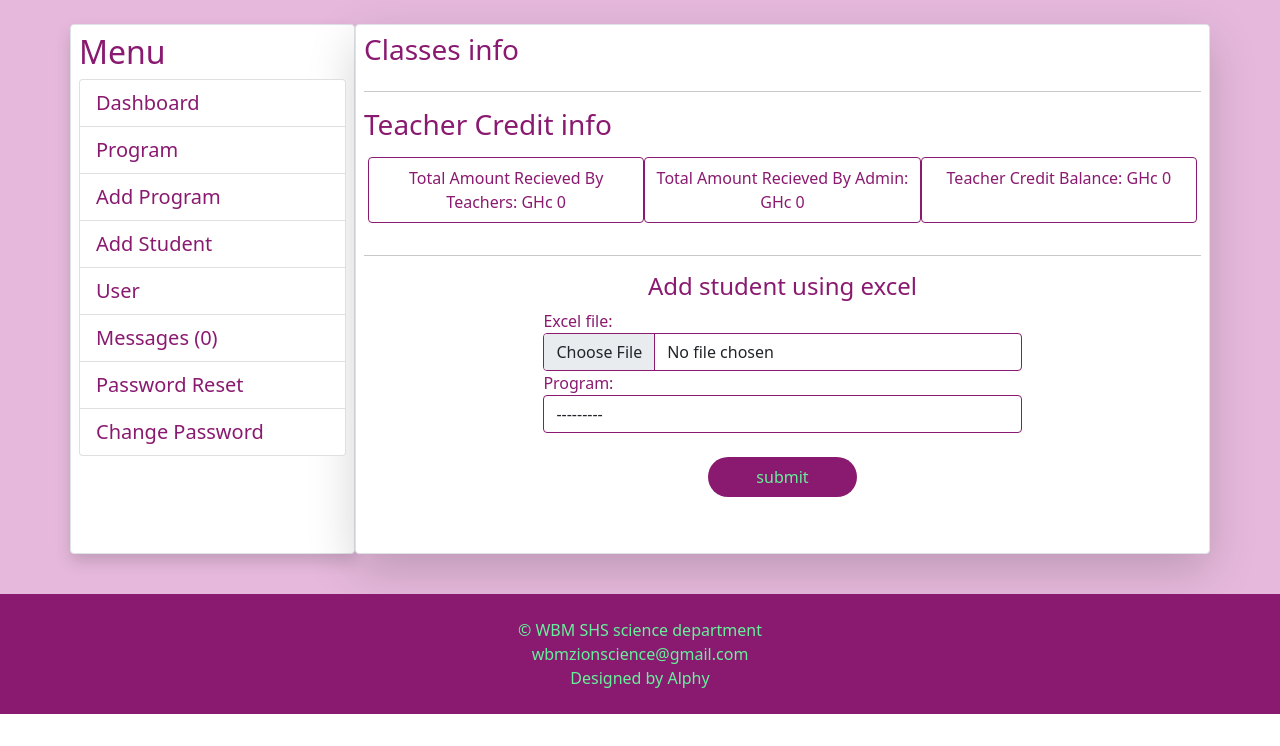
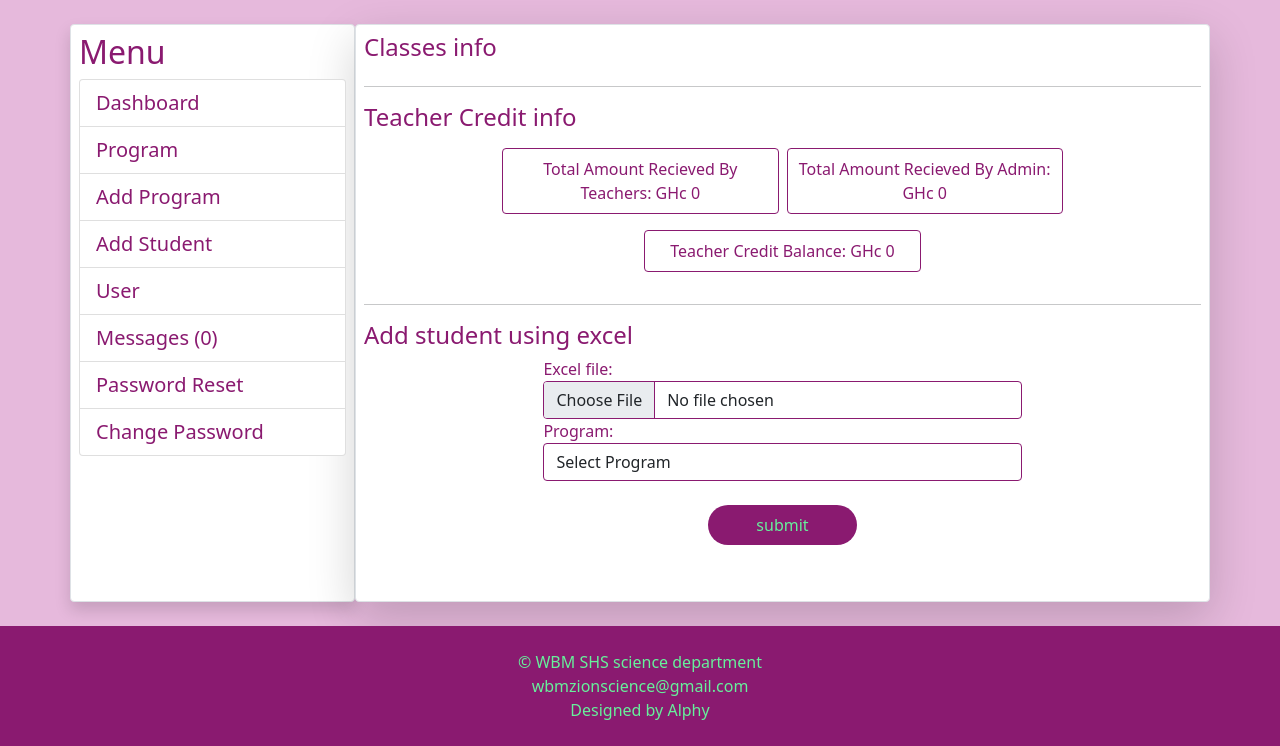
Before and after one commit to free20064u/dues, a Django app: page /dashboard/ in a window 1280 px wide. Shown: the part 86-832 px from the top of the page. Before the commit the page ends 800 px from the top, so only its background shows below. Run offline with Django 5.2, Linux system fonts and the light colour scheme; the visitor is signed in with stand-in values (Sample User, id 1); data that the repository does not hold is empty; some libraries are stand-ins or nearby versions.

Commit message:
dashes removed from forms

```diff
--- a/extraction/forms.py
+++ b/extraction/forms.py
@@ -5,7 +5,7 @@ from main.models import Program
 
 
 class FileForm(forms.ModelForm):
-    program = forms.ModelChoiceField(queryset=Program.objects.all(), widget=forms.Select(attrs={'class':'form-control border border-primary rounded'}))
+    program = forms.ModelChoiceField(queryset=Program.objects.all(),empty_label='Select Program', widget=forms.Select(attrs={'class':'form-control border border-primary rounded'}))
     file = forms.FileField(label='Excel file', widget=forms.FileInput(attrs={'class':'form-control border border-primary rounded'}))
     class Meta:
         model=File
--- a/main/forms.py
+++ b/main/forms.py
@@ -20,7 +20,7 @@ class StudentForm(forms.ModelForm):
     first_name = forms.CharField(label='', widget= forms.TextInput(attrs={'class': 'form-control mb-2 border border-primary', 'placeholder':'First name'}))
     middle_name = forms.CharField(label='',required=False, widget= forms.TextInput(attrs={'class': 'form-control mb-2 border border-primary', 'placeholder':'Middle name'}))
     last_name = forms.CharField(label='', widget= forms.TextInput(attrs={'class': 'form-control mb-2 border border-primary', 'placeholder':'Last name'}))
-    program = forms.ModelChoiceField(label='', queryset=Program.objects.all(), widget=forms.Select(attrs={'class':'form-control mb-2 border border-primary', 'placeholder':'Username'}))
+    program = forms.ModelChoiceField(label='', queryset=Program.objects.all(),empty_label='Select program', widget=forms.Select(attrs={'class':'form-control mb-2 border border-primary'}))
 
     class Meta:
         model = Student
--- a/main/templates/main/dashboard.html
+++ b/main/templates/main/dashboard.html
@@ -12,7 +12,7 @@
         </div>
         <div class="col-12 col-sm-9 bg-white my-4 p-2 border rounded shadow-lg">
             <!--Information about the progams-->
-            <h3 class="text-primary">Classes info</h3>
+            <h4 class="text-primary">Classes info</h4>
             <div class="row d-flex">
                 {% for program in programs  %}
                     <a href="{% url "studentList" program.id %}" class="text-white text-decoration-none col-12 col-sm-4">
@@ -28,24 +28,23 @@
             </div>
             <!--total money recieved by a user-->
             <hr>
-            <h3 class="text-primary">Teacher Credit info</h3>
+            <h4 class="text-primary">Teacher Credit info</h4>
             <div class="row justify-content-center mt-3 mx-1">
-                <p class="col-12 col-sm-4 text-primary text-center p-2 border border-primary rounded">
+                <p class="col-12 col-sm-4 text-primary text-center p-2 mx-sm-1 border border-primary rounded">
                     Total Amount Recieved By Teachers: GHc {{totalCredit}}
                 </p>
-                <p class="col-12 col-sm-4 text-primary text-center p-2 border border-primary rounded">
+                <p class="col-12 col-sm-4 text-primary text-center p-2 mx-sm-1 border border-primary rounded">
                     Total Amount Recieved By Admin: GHc {{teacherTotalCredit}}
                 </p>
-                <p class="col-12 col-sm-4 text-primary text-center p-2 border border-primary rounded">
+                <p class="col-12 col-sm-4 text-primary text-center p-2 mx-sm-1 border border-primary rounded">
                     Teacher Credit Balance: GHc {{ teacherCrditBalance }}
                 </p>
             </div>
+
+            {% if request.user.is_superuser %}
             <hr>
-            {% if request.user.is_superuser %}
+            <h4 class="text-primary col-12 col-sm-7">Add student using excel</h4>
             <div class="row justify-content-center">
-                <h4 class="text-primary text-center col-12 col-sm-7">
-                    Add student using excel
-                </h4>
                 <form class="text-primary col-12 col-sm-7" action="{% url "import_data_to_db" %}" method="post" enctype="multipart/form-data">
                     {% csrf_token %}
                     <div>
```
